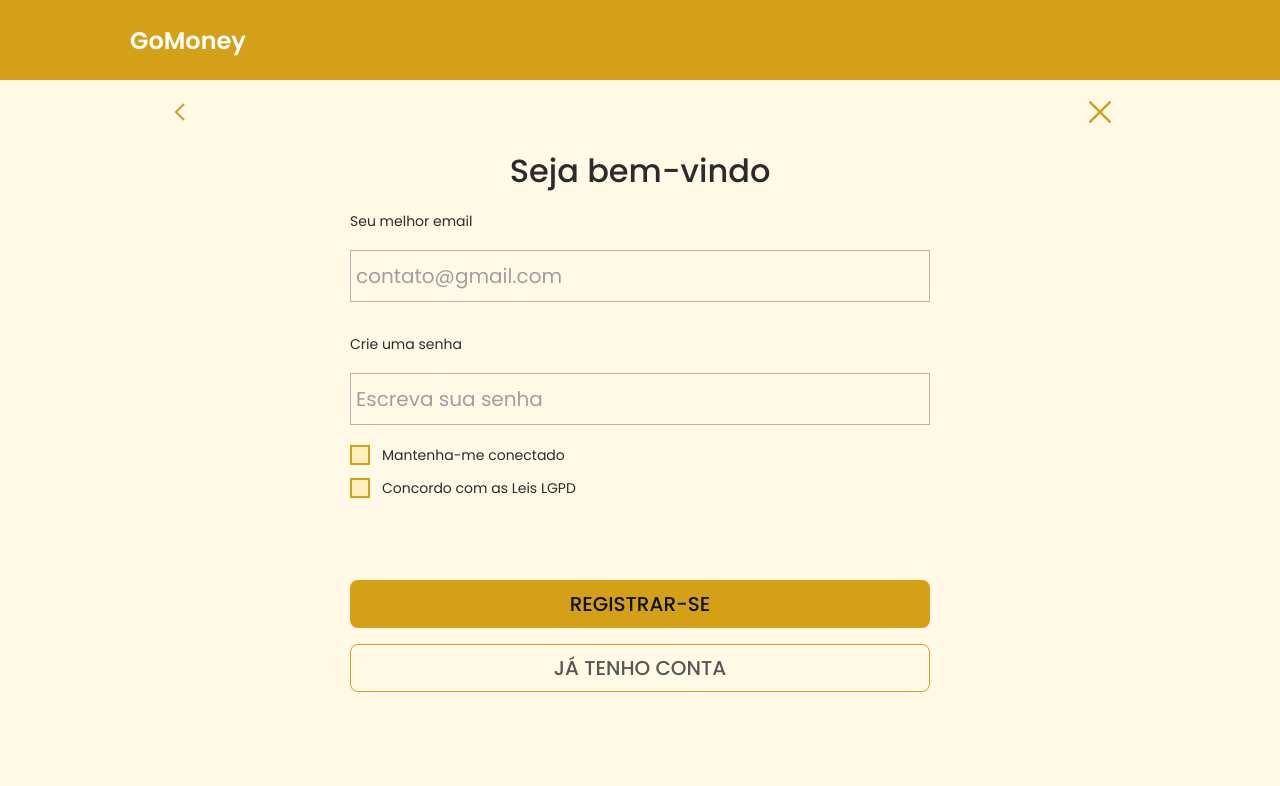
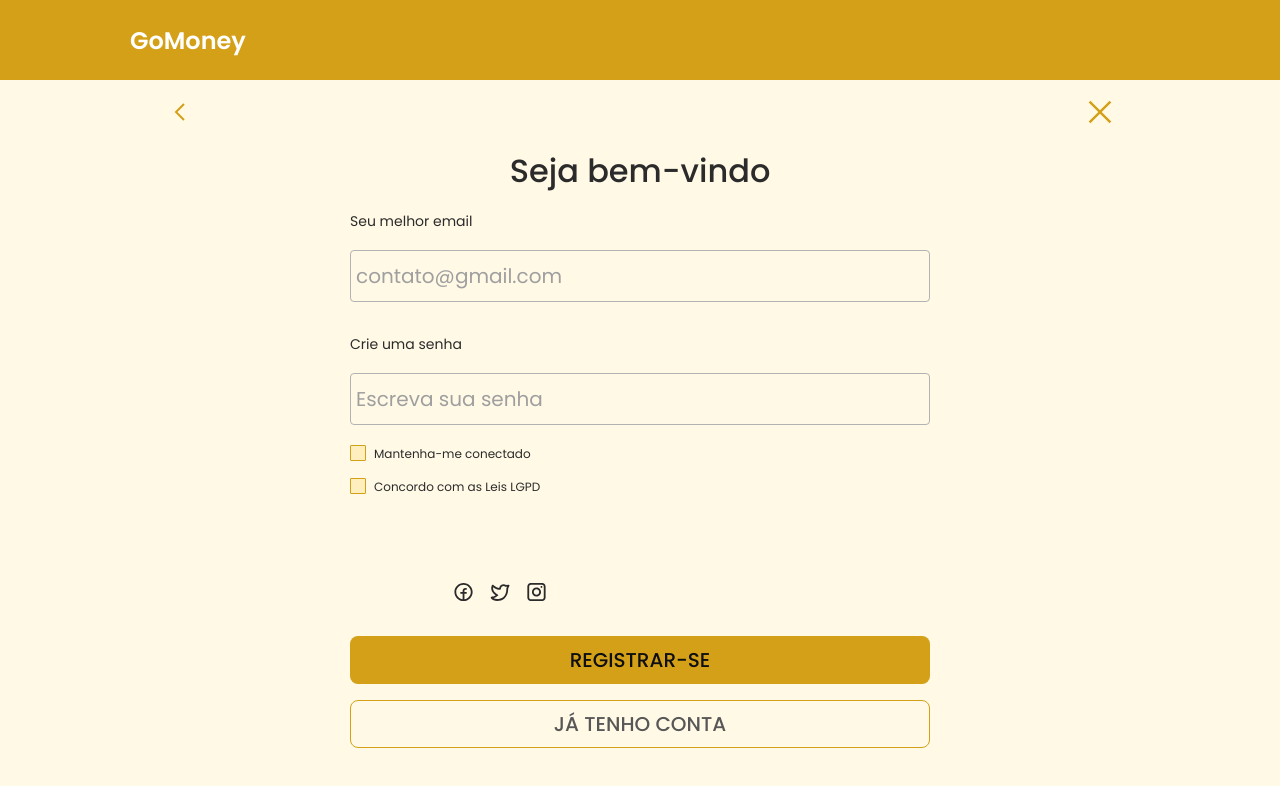
Before and after one commit to joycejsm/squad-mostarda-pipoca-agil, a Next.js app in the folder front/: page /register/user in a window 1280 px wide. Shown: the top 786 px of the page. Built offline with nearby package versions, Linux system fonts and the light colour scheme.

Commit message:
página de cadastro de novo usuário finalizada

```diff
--- a/front/src/app/register/user/page.module.css
+++ b/front/src/app/register/user/page.module.css
@@ -47,24 +47,27 @@
   margin-bottom: -12px;
   margin-top: -12px;
 
-
   input[type="checkbox"] {
     box-sizing: border-box;
-  width: 20px;
-  height: 20px;
-  margin-right: 12px;
+    width: 16px;
+    height: 16px;
+    margin-right: 8px;
     padding: 0;
-  border: 2px solid #D4A017;
+    border: 1px solid #D4A017;
+    border-radius: 1px;
     appearance: none;
     background-color: #FFEFBF;
     outline: none;
     transition: outline 0.1s;
   }
 
-
   input[type="checkbox"]:checked {
     background-color: #D4A017;
     padding: 2px;
+  }
+
+  label {
+    font-size: 12px !important;
   }
 
 }
@@ -75,6 +78,7 @@ input[type="checkbox"]:checked {
   min-width: 580px;
   border: 1px solid #B2B2B2;
   background-color: var(--background);
+  border-radius: 4px;
 
   &:focus {
     outline: none;
@@ -107,8 +111,7 @@ input[type="checkbox"]:checked {
   font-size: 20px;
   line-height: 20px;
   border-radius: 8px;
-  font-weight: 500;
-  /*Medium*/
+  font-weight: 500; /*Medium*/
   min-width: 580px;
 }
 
@@ -140,7 +143,7 @@ input[type="checkbox"]:checked {
   }
 
   .textForm {
-    font-size: 14;
+    font-size: 12px;
     min-height: 52px;
     min-width: 295px;
   }
--- a/front/src/app/register/user/page.tsx
+++ b/front/src/app/register/user/page.tsx
@@ -86,17 +86,25 @@ export default function User() {
         />
         <div className={styles.checkboxContainer}>
           <input type="checkbox" id="checkbox1" name="checkbox1" value="Checkbox1" />
-          <label htmlFor="vehicle1">Mantenha-me conectado</label> <br />
+          <label htmlFor="checkbox1">Mantenha-me conectado</label> <br />
         </div>
         <div className={styles.checkboxContainer}>
           <input type="checkbox" id="checkbox2" name="checkbox2" value="Checkbox2" />
-          <label htmlFor="vehicle2">Concordo com as Leis LGPD</label> <br />
+          <label htmlFor="checkbox2">Concordo com as Leis LGPD</label> <br />
         </div>
 
         <br />
+
+        <Image
+          src="/Social_media_collection.svg"
+          alt="Social_media_collection.svg"
+          // width={329}
+          width={300}
+          height={24}
+          priority
+        />
+
         <div className={styles.ctas}>
-          {/* <input className={`${styles.primary} ${isValid && !isTyping ? styles.enabled : styles.disabled}`}
-            type="submit" value="CONTINUAR" /> */}
           <input className={`${styles.formButton} ${styles.primary}`}
             type="submit" value="REGISTRAR-SE" />
           <a
```
Also changed, not shown: front/public/Social_media_collection.svg (added). Lines whose indentation alone changed are shown as unchanged.
